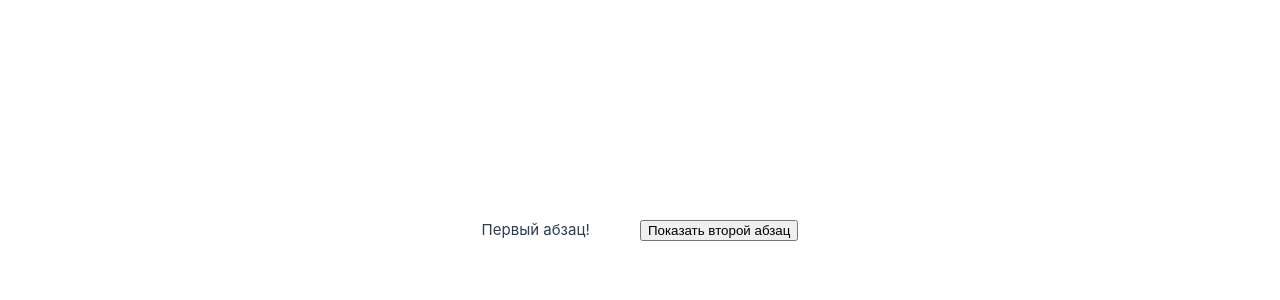
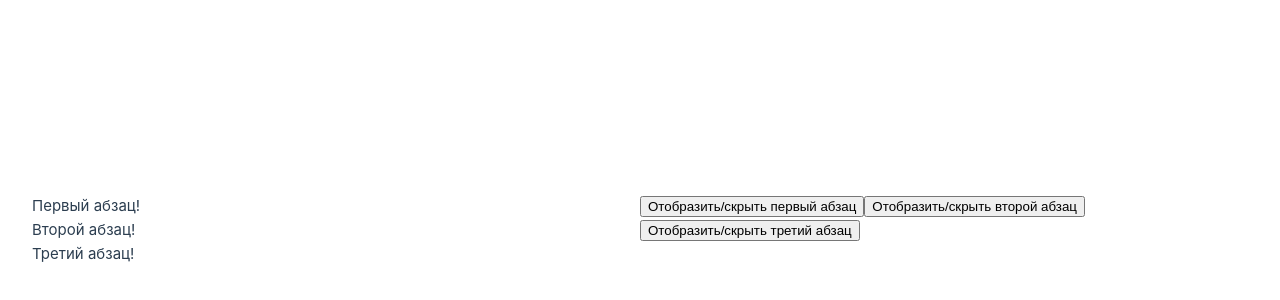
Before and after one commit to LeoonWi/Vue3_Exercises, a Vue app: page / in a window 1280 px wide. Shown: the part 170-470 px from the top of the page. Built offline with nearby package versions, Linux system fonts and the light colour scheme.

Commit message:
Тогглинг

```diff
--- a/src/App.vue
+++ b/src/App.vue
@@ -2,15 +2,20 @@
   export default {
     data() {
       return {
-        visible: true,
+        vis_one: true,
+        vis_two: true,
+        vis_three: true
       }
     },
     methods: {
-      vis: function() {
-        this.visible = true;
+      first: function() {
+        this.vis_one = !this.vis_one;
       },
-      unvis: function() {
-        this.visible = false;
+      second: function() {
+        this.vis_two = !this.vis_two;
+      },
+      third: function() {
+        this.vis_three = !this.vis_three;
       }
     }
   }
@@ -18,12 +23,14 @@
 
 <template>
   <div>
-    <p v-if="visible">Первый абзац!</p>
-    <p v-if="!visible">Второй абзац!</p>
+    <p v-if="vis_one">Первый абзац!</p>
+    <p v-if="vis_two">Второй абзац!</p>
+    <p v-if="vis_three">Третий абзац!</p>
   </div>
   <div>
-    <button @click="vis" v-if="!visible">Показать первый абзац</button>
-    <button @click="unvis" v-if="visible">Показать второй абзац</button>
+    <button @click="first">Отобразить/скрыть первый абзац</button>
+    <button @click="second">Отобразить/скрыть второй абзац</button>
+    <button @click="third">Отобразить/скрыть третий абзац</button>
   </div>
 </template>
 
```
